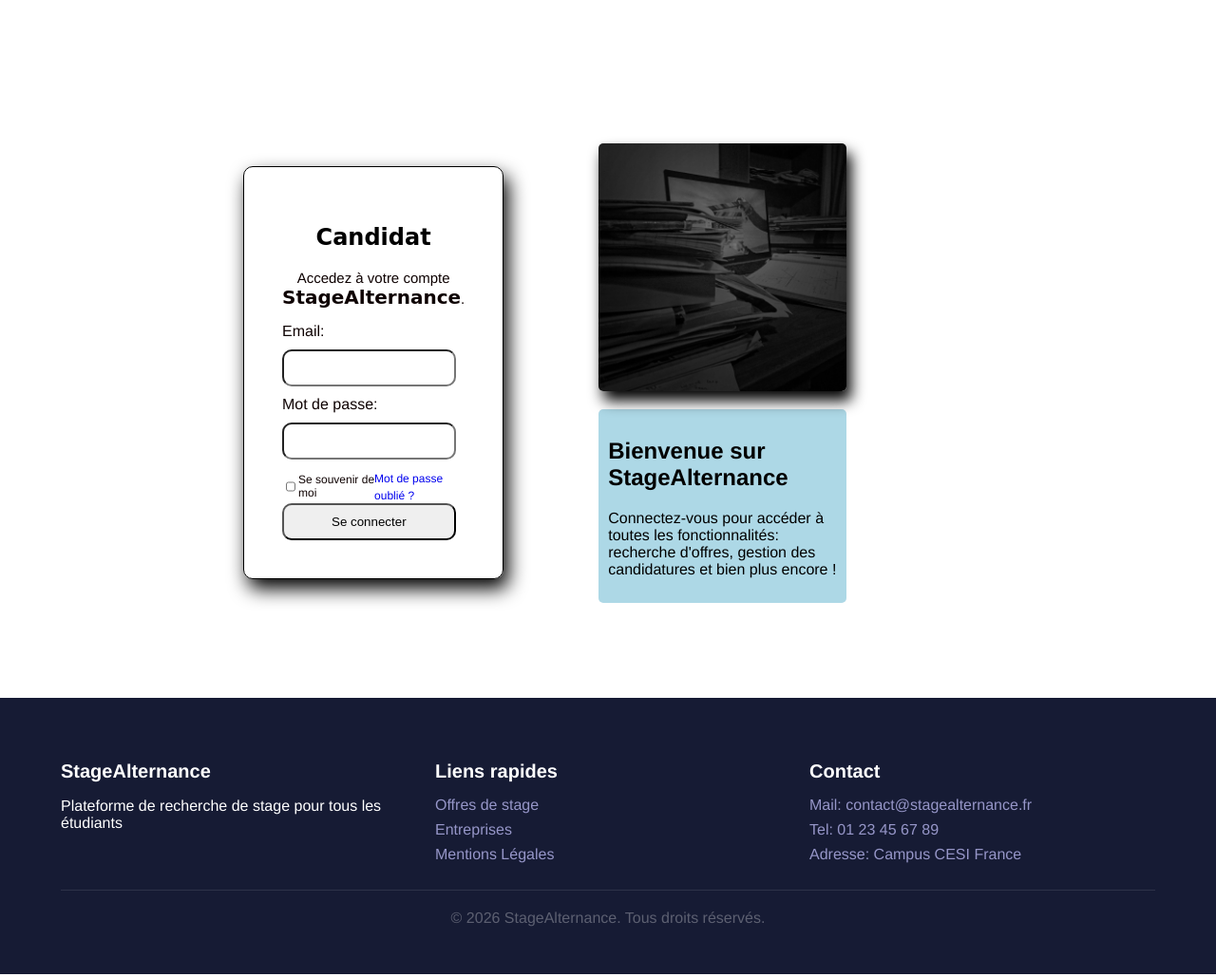
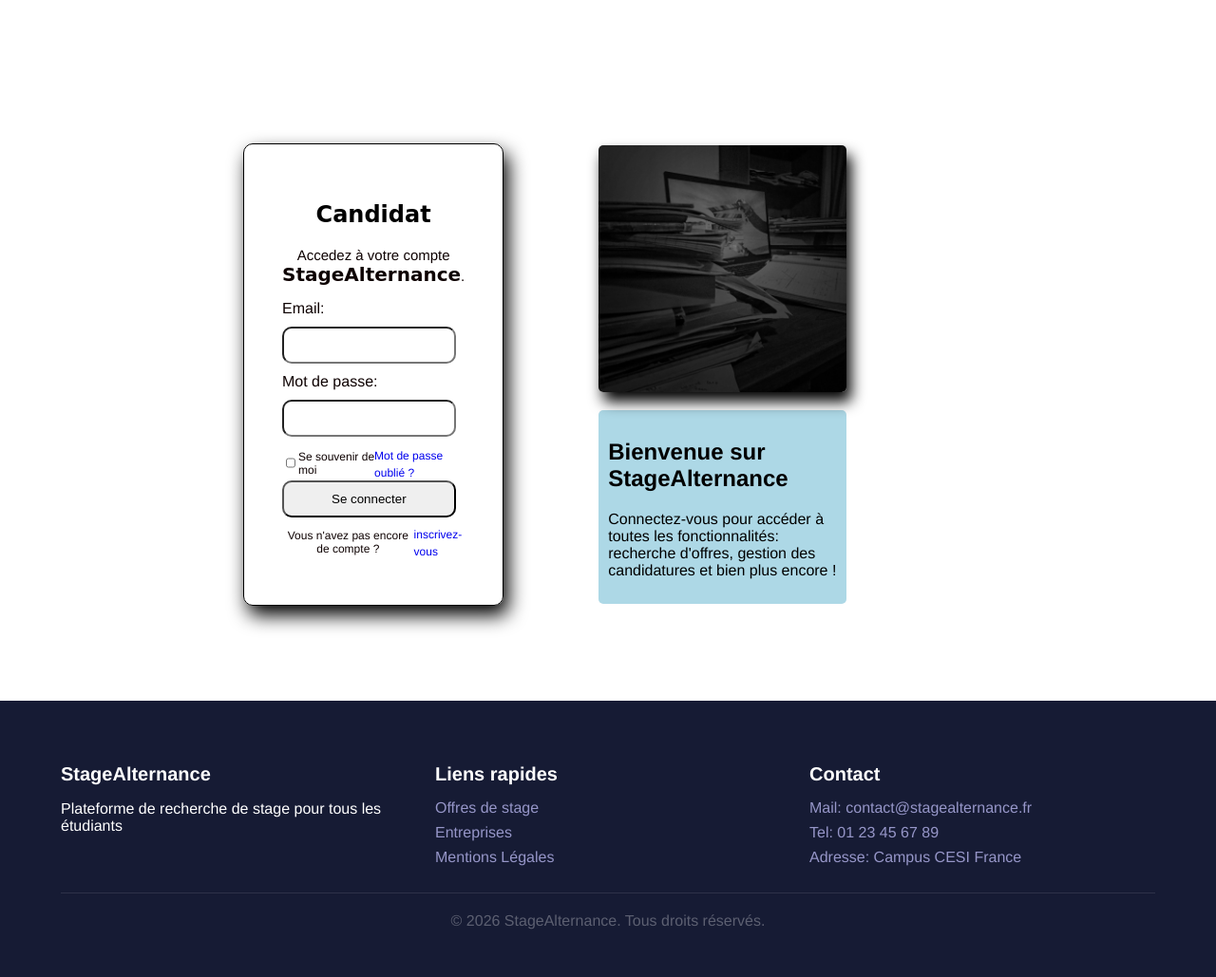
Before and after one commit to dkinhou/Projet-web4all, a PHP site: page /candidat.html in a window 1280 px wide. Shown: the part 59-1088 px from the top of the page at 95% size. Run offline with PHP 8.4, Linux system fonts and the light colour scheme.

Commit message:
connex-resp-bon-1

```diff
--- a/candidat.css
+++ b/candidat.css
@@ -164,8 +164,24 @@ body {
     font-size: 12px;
 }
 
+.connexion-to-inscription {
+     display: flex;
+     justify-content: space-between;
+     align-items: center;
+}
 
+.connexion-to-inscription a {
+    font-size: 12px;
+    text-decoration: none;
+}
 
+.connexion-to-inscription a:hover {
+    text-decoration: underline;
+}
+
+.connexion-to-inscription p {
+    font-size: 12px;
+}
 
 
 .connexion-image img {
--- a/candidat.html
+++ b/candidat.html
@@ -71,6 +71,10 @@
                             </div>
                             <button type="submit">Se connecter</button>
                   </form>
+                  <div class="connexion-to-inscription">
+                    <div><p>Vous n'avez pas encore de compte ?</p></div>
+                    <div><a href="#">inscrivez-vous</a></div>
+                  </div>
             </div>
             <div class="connexion-image">
                 <div><img src="connexion-image.jpg" alt="Image de livre pour la connexion"></div>
```
